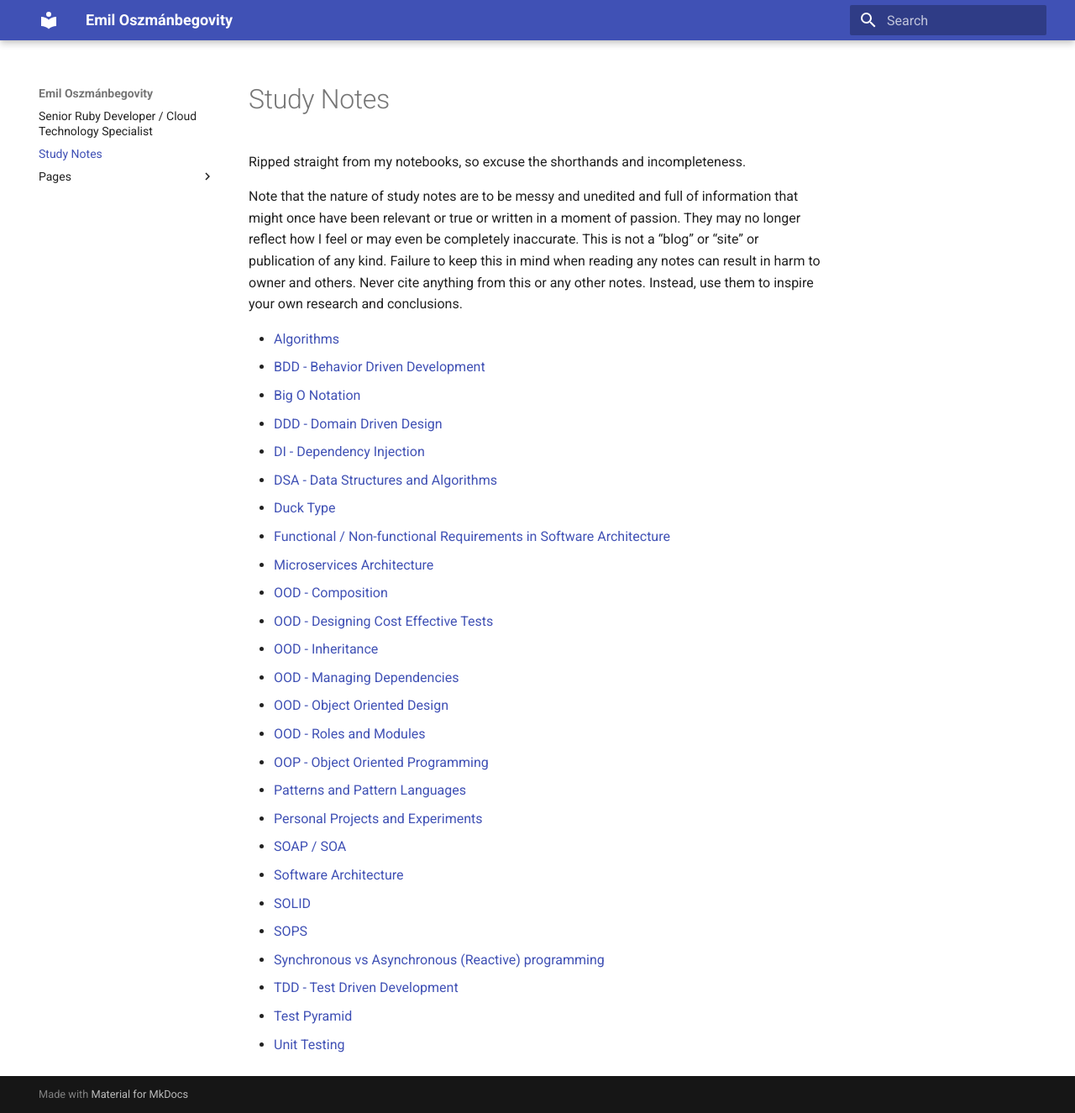
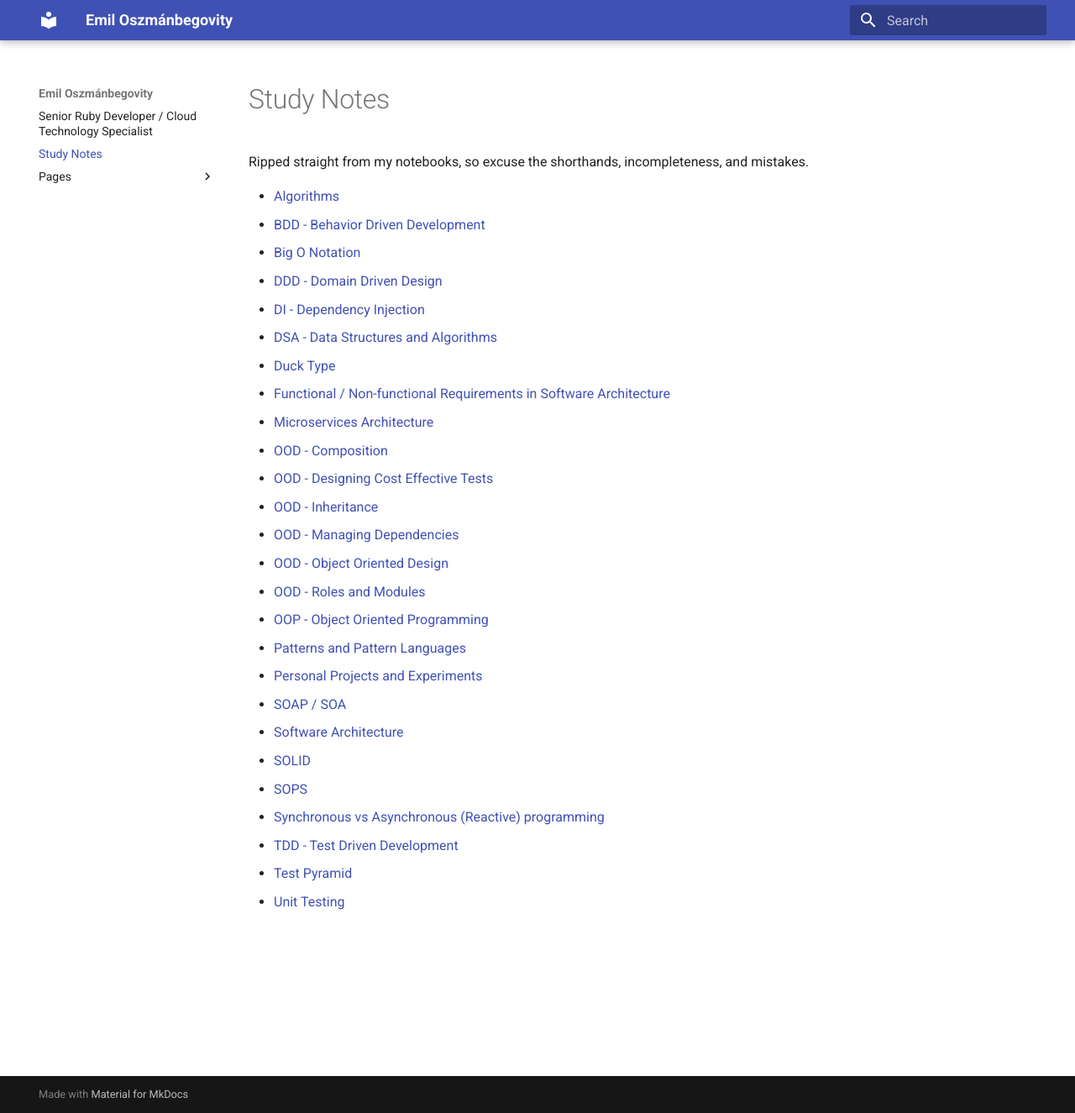
Before and after one commit to emilosman/emilosman, an MkDocs documentation site: the page built from docs/study-notes.md, in a window 1280 px wide and 1325 px high. Shown: the whole window at 84% size. Built offline with MkDocs 1.6.1 and Material for MkDocs 9.7.7, drawn with Linux system fonts in a browser that asks for light colours.

Commit message:
update disclaimer

```diff
--- a/docs/study-notes.md
+++ b/docs/study-notes.md
@@ -1,7 +1,5 @@
 # Study Notes
-Ripped straight from my notebooks, so excuse the shorthands and incompleteness.
-
-Note that the nature of study notes are to be messy and unedited and full of information that might once have been relevant or true or written in a moment of passion. They may no longer reflect how I feel or may even be completely inaccurate. This is not a “blog” or “site” or publication of any kind. Failure to keep this in mind when reading any notes can result in harm to owner and others. Never cite anything from this or any other notes. Instead, use them to inspire your own research and conclusions.
+Ripped straight from my notebooks, so excuse the shorthands, incompleteness, and mistakes.
 
 - [Algorithms](/pages/algorithms)
 - [BDD - Behavior Driven Development](/pages/bdd-behavior-driven-development)
--- a/generate_index.py
+++ b/generate_index.py
@@ -13,7 +13,7 @@ def get_title(file_path):
 def generate_index():
     index_path = "docs/study-notes.md"
 
-    disclaimer = "Ripped straight from my notebooks, so excuse the shorthands and incompleteness.\n\nNote that the nature of study notes are to be messy and unedited and full of information that might once have been relevant or true or written in a moment of passion. They may no longer reflect how I feel or may even be completely inaccurate. This is not a “blog” or “site” or publication of any kind. Failure to keep this in mind when reading any notes can result in harm to owner and others. Never cite anything from this or any other notes. Instead, use them to inspire your own research and conclusions.\n\n"
+    disclaimer = "Ripped straight from my notebooks, so excuse the shorthands, incompleteness, and mistakes.\n\n"
 
     with open(index_path, "w") as f:
         f.write("# Study Notes\n")
```
